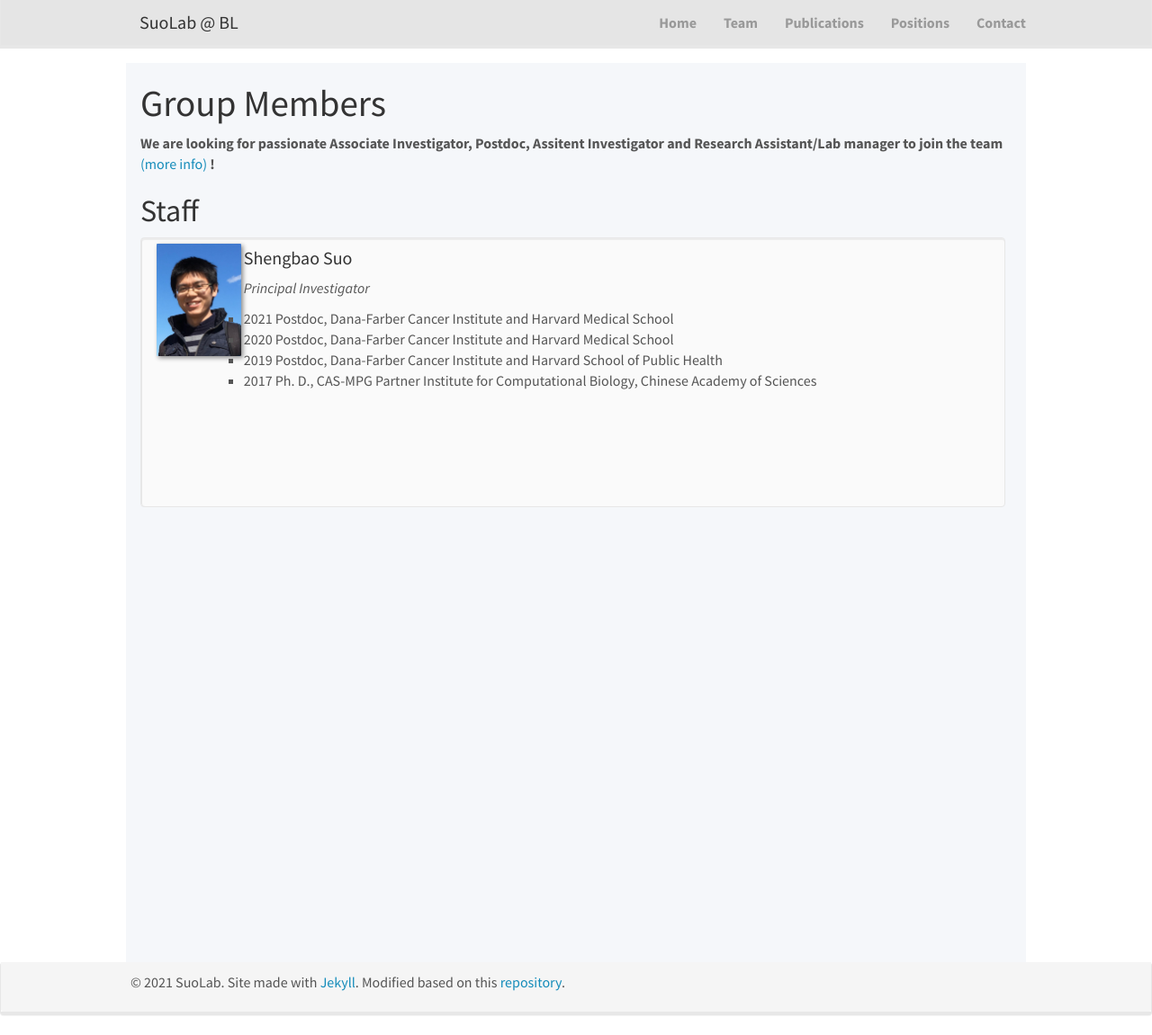
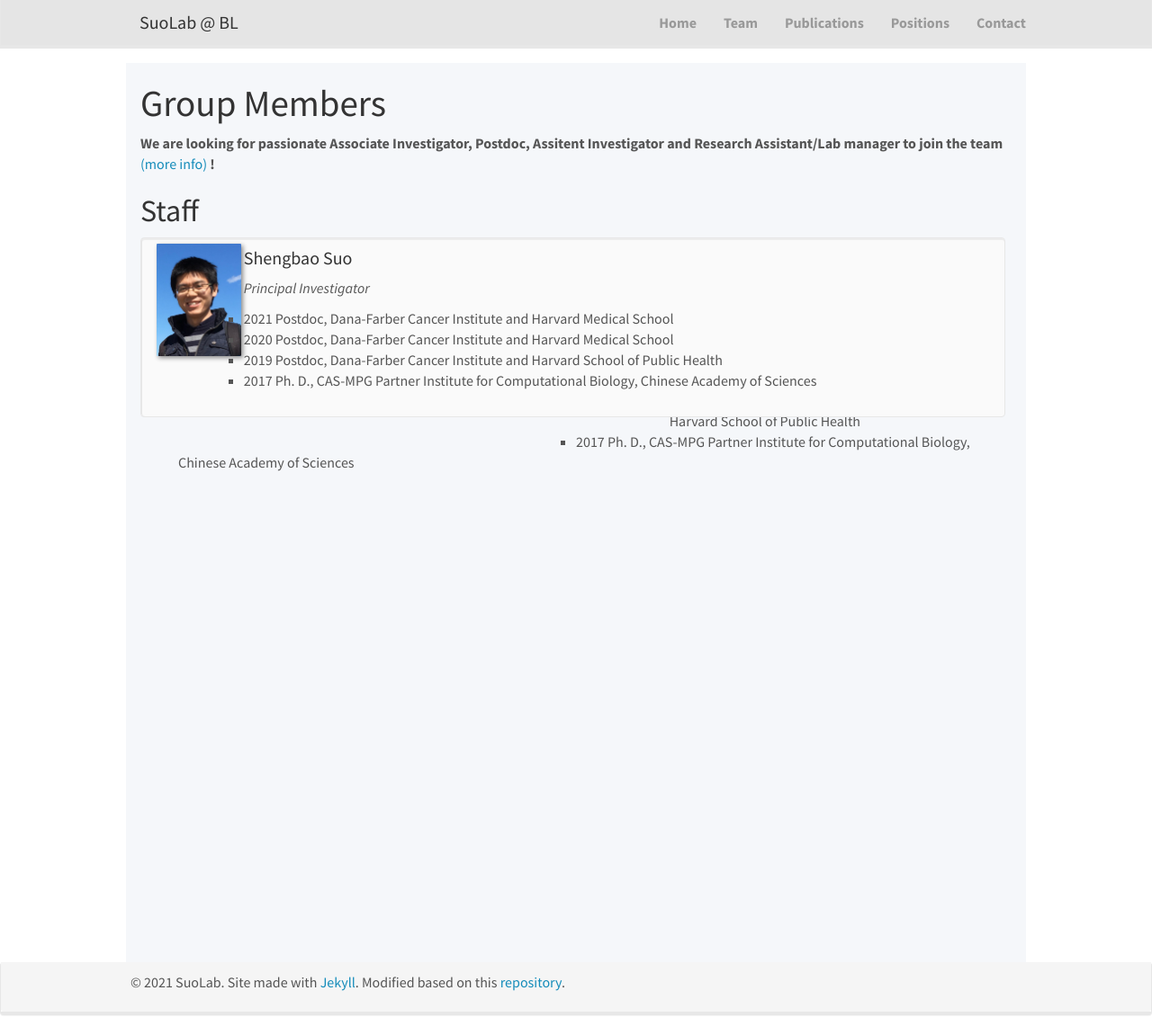
Before and after one commit to suoshengbao/suoshengbao.github.io, a Jekyll site: the page built from _pages/team.md, in a window 1280 px wide and 1151 px high. Shown: the whole window at 90% size. Built offline with Jekyll 4.4.1, drawn with Linux system fonts in a browser that asks for light colours; nearby versions of some CDN libraries.

Commit message:
Update team.md

```diff
--- a/_pages/team.md
+++ b/_pages/team.md
@@ -14,7 +14,7 @@ permalink: /team/
 
 ## Staff
 <div class="col-sm-6 clearfix" style="padding-left: 1px;">
-<div class="well"  style="height: 300px; width: 960px">
+<div class="well"  style="height: 200px; width: 960px">
 <img src="/images/teampic/ShengbaoSuo.jpg" class="img-responsive" width="10%" style="float: left"/>
 <h4>Shengbao Suo</h4>
 <i>Principal Investigator<i>
@@ -28,7 +28,7 @@ permalink: /team/
 </div>
 
 <div>
-<div class="well"  style="height: 300px; width: 960px; padding-left: 1px;">
+<div class="well"  style="height: 200px; width: 960px; padding-left: 1px;">
 <img src="/images/teampic/ShengbaoSuo.jpg" class="img-responsive" width="10%" style="float: left"/>
 <h4>Shengbao Suo</h4>
 <i>Principal Investigator<i>
```
